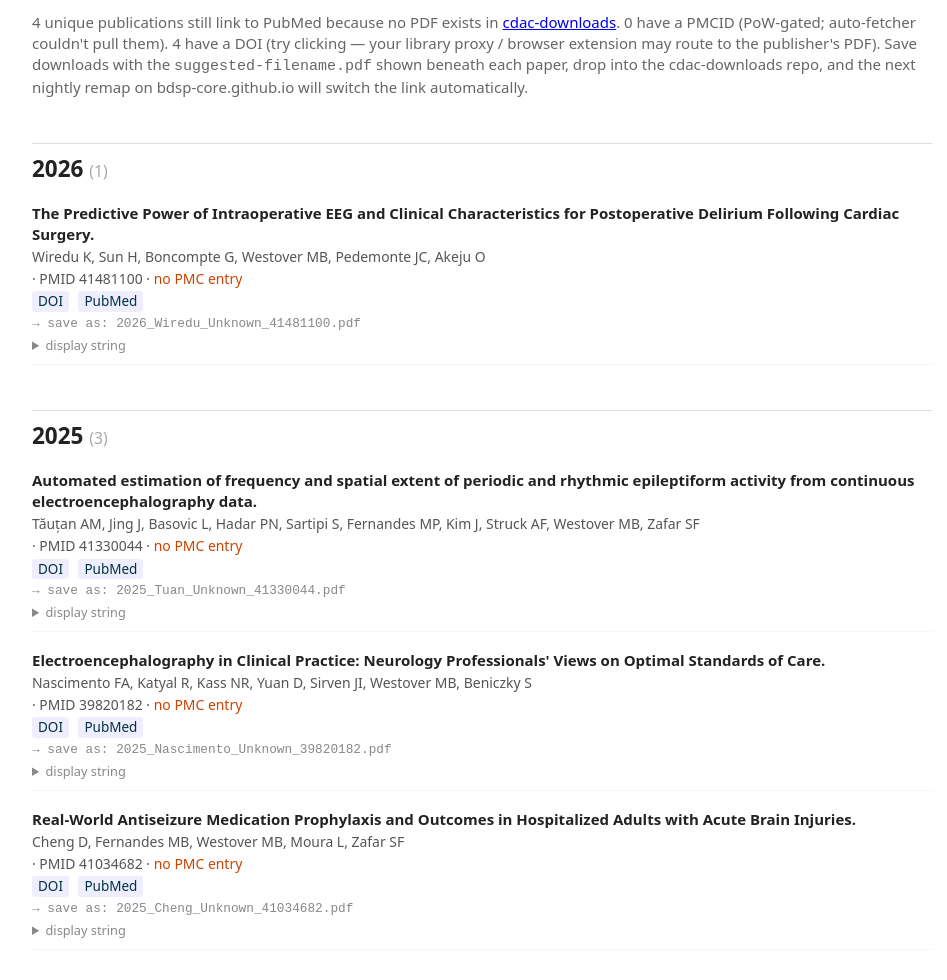
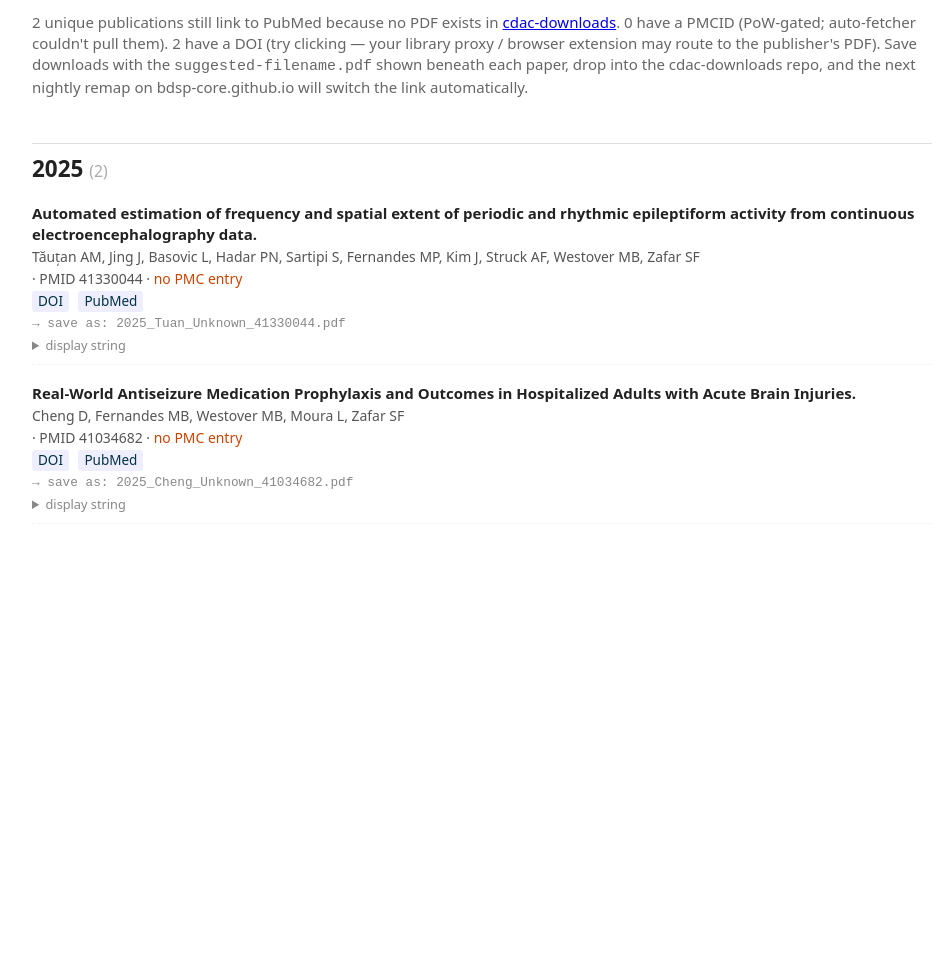
Before and after one commit to bdsp-core/cdac-downloads, a plain HTML site: page missing/index.html in a window 1280 px wide. Shown: the part 75-1055 px from the top of the page, without its empty margins (158-1105 px from the left). After the commit the page ends 800 px from the top, so only its background shows below. Drawn offline with Linux system fonts and the light colour scheme.

Commit message:
Refresh missing/ report

```diff
--- a/missing/index.html
+++ b/missing/index.html
@@ -24,38 +24,22 @@
 <body>
 <h1>CDAC publications — still missing PDFs</h1>
 <p class="summary">
-  4 unique publications still link to PubMed because no PDF exists in
+  2 unique publications still link to PubMed because no PDF exists in
   <a href="https://github.com/bdsp-core/cdac-downloads">cdac-downloads</a>.
   0 have a PMCID (PoW-gated; auto-fetcher couldn't pull them).
-  4 have a DOI (try clicking — your library proxy / browser extension
+  2 have a DOI (try clicking — your library proxy / browser extension
   may route to the publisher's PDF). Save downloads with the
   <code>suggested-filename.pdf</code> shown beneath each paper, drop into
   the cdac-downloads repo, and the next nightly remap on
   bdsp-core.github.io will switch the link automatically.
 </p>
-<h2>2026 <span style="color:#aaa;font-weight:normal;font-size:0.7em">(1)</span></h2><div class="paper">
-  <div class="title">The Predictive Power of Intraoperative EEG and Clinical Characteristics for Postoperative Delirium Following Cardiac Surgery.</div>
-  <div class="meta">Wiredu K, Sun H, Boncompte G, Westover MB, Pedemonte JC, Akeju O</div>
-  <div class="meta"><i></i> · PMID 41481100 · <span class="nopmcid">no PMC entry</span></div>
-  <div class="links"><a href="https://doi.org/10.1097/WNP.0000000000001146">DOI</a><a href="https://pubmed.ncbi.nlm.nih.gov/41481100/">PubMed</a></div>
-  <div class="filename">→ save as: 2026_Wiredu_Unknown_41481100.pdf</div>
-  <details><summary>display string</summary><div class="display">Journal of clinical neurophysiology : official publication of the American Electroencephalographic Society. 2026. 43(1). 32-38. doi: 10.1097/WNP.0000000000001146. PMID: 41481100.</div></details>
-</div>
-<h2>2025 <span style="color:#aaa;font-weight:normal;font-size:0.7em">(3)</span></h2><div class="paper">
+<h2>2025 <span style="color:#aaa;font-weight:normal;font-size:0.7em">(2)</span></h2><div class="paper">
   <div class="title">Automated estimation of frequency and spatial extent of periodic and rhythmic epileptiform activity from continuous electroencephalography data.</div>
   <div class="meta">Tăuțan AM, Jing J, Basovic L, Hadar PN, Sartipi S, Fernandes MP, Kim J, Struck AF, Westover MB, Zafar SF</div>
   <div class="meta"><i></i> · PMID 41330044 · <span class="nopmcid">no PMC entry</span></div>
   <div class="links"><a href="https://doi.org/10.1088/1741-2552/ae2716">DOI</a><a href="https://pubmed.ncbi.nlm.nih.gov/41330044/">PubMed</a></div>
   <div class="filename">→ save as: 2025_Tuan_Unknown_41330044.pdf</div>
   <details><summary>display string</summary><div class="display">Journal of neural engineering. 2025. doi: 10.1088/1741-2552/ae2716. PMID: 41330044.</div></details>
-</div>
-<div class="paper">
-  <div class="title">Electroencephalography in Clinical Practice: Neurology Professionals&#x27; Views on Optimal Standards of Care.</div>
-  <div class="meta">Nascimento FA, Katyal R, Kass NR, Yuan D, Sirven JI, Westover MB, Beniczky S</div>
-  <div class="meta"><i></i> · PMID 39820182 · <span class="nopmcid">no PMC entry</span></div>
-  <div class="links"><a href="https://doi.org/10.1097/WNP.0000000000001142">DOI</a><a href="https://pubmed.ncbi.nlm.nih.gov/39820182/">PubMed</a></div>
-  <div class="filename">→ save as: 2025_Nascimento_Unknown_39820182.pdf</div>
-  <details><summary>display string</summary><div class="display">Journal of clinical neurophysiology : official publication of the American Electroencephalographic Society. 2025. doi: 10.1097/WNP.0000000000001142. PMID: 39820182.</div></details>
 </div>
 <div class="paper">
   <div class="title">Real-World Antiseizure Medication Prophylaxis and Outcomes in Hospitalized Adults with Acute Brain Injuries.</div>
--- a/missing/missing-papers.csv
+++ b/missing/missing-papers.csv
@@ -1,5 +1,3 @@
 PMID,Title,Authors,Year,Journal,PMCID,DOI,Suggested Filename
-41481100,The Predictive Power of Intraoperative EEG and Clinical Characteristics for Postoperative Delirium Following Cardiac Surgery.,"Wiredu K, Sun H, Boncompte G, Westover MB, Pedemonte JC, Akeju O",2026,,,10.1097/WNP.0000000000001146,2026_Wiredu_Unknown_41481100.pdf
 41330044,Automated estimation of frequency and spatial extent of periodic and rhythmic epileptiform activity from continuous electroencephalography data.,"Tăuțan AM, Jing J, Basovic L, Hadar PN, Sartipi S, Fernandes MP, Kim J, Struck AF, Westover MB, Zafar SF",2025,,,10.1088/1741-2552/ae2716,2025_Tuan_Unknown_41330044.pdf
-39820182,Electroencephalography in Clinical Practice: Neurology Professionals' Views on Optimal Standards of Care.,"Nascimento FA, Katyal R, Kass NR, Yuan D, Sirven JI, Westover MB, Beniczky S",2025,,,10.1097/WNP.0000000000001142,2025_Nascimento_Unknown_39820182.pdf
 41034682,Real-World Antiseizure Medication Prophylaxis and Outcomes in Hospitalized Adults with Acute Brain Injuries.,"Cheng D, Fernandes MB, Westover MB, Moura L, Zafar SF",2025,,,10.1007/s12028-025-02345-7,2025_Cheng_Unknown_41034682.pdf
```
